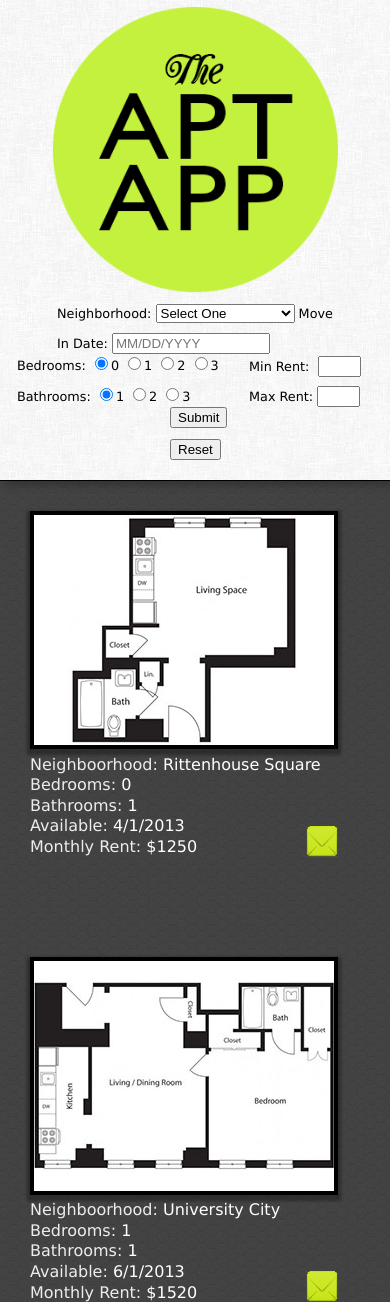
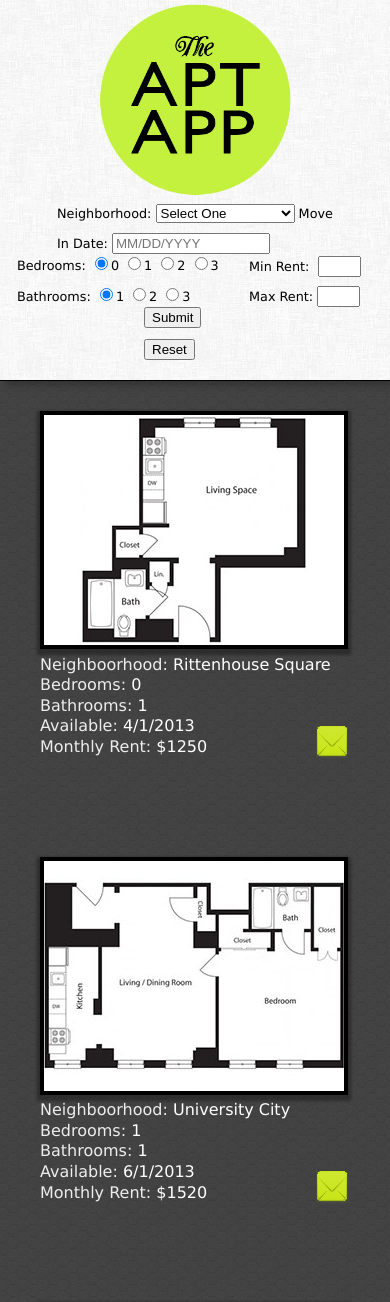
Before and after one commit to chelmyers/Info151_Final, a PHP site: page / in a window 390 px wide. Shown: the top 1302 px of the page. Run offline with PHP 8.4, Linux system fonts and the light colour scheme.

Commit message:
responsive add ins, title change

```diff
--- a/local_html/index.html
+++ b/local_html/index.html
@@ -17,7 +17,7 @@
 		<div id="content">
 
 			<header>
-			<img src="img/aptAppLogo.png" alt="The Apt App" width="300"/>
+			<img id="logo" src="img/aptAppLogo.png" alt="The Apt App"/>
 
 			<!--<div id="scallops"></div>-->
 
--- a/local_html/stylesheet.css
+++ b/local_html/stylesheet.css
@@ -59,6 +59,9 @@ h1 {
 	margin: 0;
 }
 
+#logo {
+	width:300px;
+}
 
 
 /*WRAPPERS*/
@@ -195,3 +198,37 @@ span {
 	display:none;
 	background: url('img/noResults.png') center center no-repeat;
 }
+
+
+@media all and (max-width: 738px) and (min-width: 0px){
+
+	#logo {
+		width:200px;
+	}
+
+	#main {
+		max-width: 370px;
+	}
+	#sect4 {
+		width: 112px;
+	}
+
+}
+
+@media all and (max-width: 1108px) and (min-width: 739px){
+
+
+	#main {
+		max-width: 740px;
+	}
+
+}
+
+@media all and (min-width: 1600px){
+
+
+	#main {
+		max-width: 1484px;
+	}
+
+}
```
